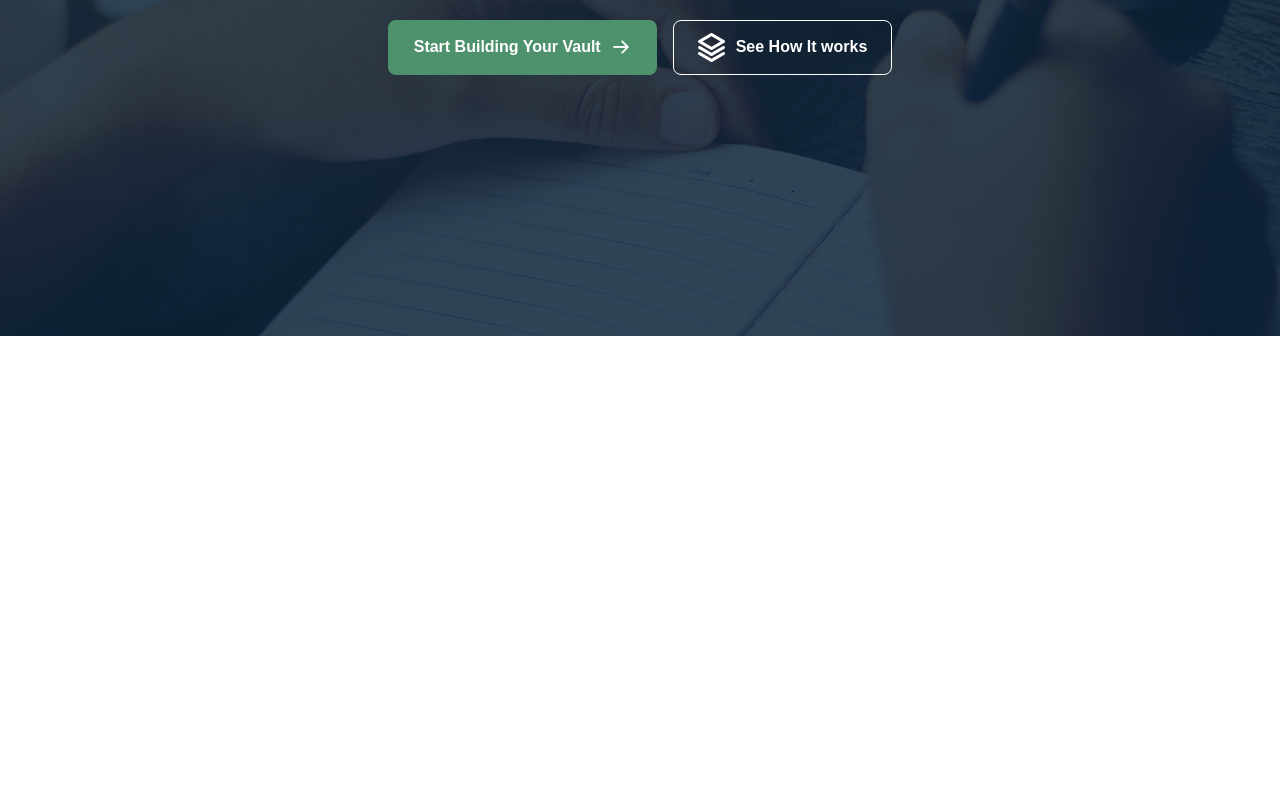
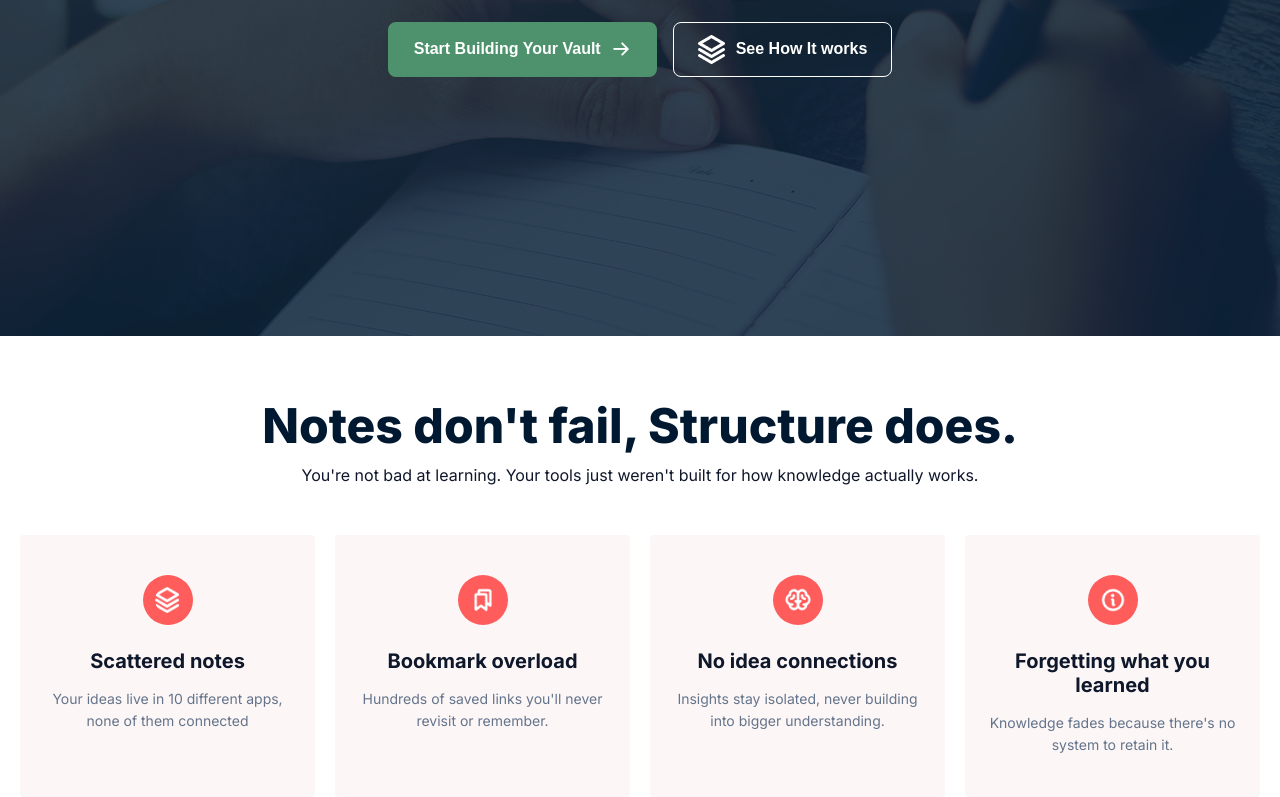
Before and after one commit to Parvez-oos/Assignment-1, a plain HTML site: page index.html in a window 1280 px wide. Shown: the part 430-1227 px from the top of the page. Before the commit the page ends 800 px from the top, so only its background shows below. Drawn offline with Linux system fonts and the light colour scheme.

Commit message:
problems section is completed with resources

```diff
--- a/index.html
+++ b/index.html
@@ -55,7 +55,52 @@ help you think clearly, connect ideas, and turn learning into long-term knowledg
 
     </section>
 
+    <!-- problems section -->
+
+    <section class="problems-section">
+        <div class="problem-item">
+            <h2>Notes don't fail, Structure does.</h2>
+        <p class="problem-description">
+    You're not bad at learning. Your tools just weren't built for how knowledge actually works.
+        </p>
+        </div>
+
+        <div class="cards">
+            <div class="card">
+                <img src="images/Vector.png" alt="vector icon">
+                <h3>Scattered notes</h3>
+                <p>
+            Your ideas live in 10 different apps, none of them connected
+                </p>
+        </div>
 
 
+            <div class="card">
+                <img src="images/Bookmarks.png" alt="Booksmarks icon">
+                <h3>Bookmark overload</h3>
+                <p>
+            Hundreds of saved links you'll never revisit or remember.
+                </p>
+        </div>
+
+        <div class="card">
+                <img src="images/Brain.png" alt="Brain icon">
+                <h3>No idea connections</h3>
+                <p>
+            Insights stay isolated, never building into bigger understanding.
+        </div>
+
+            <div class="card">
+                <img src="images/Info.png" alt="Info icon">
+                <h3>Forgetting what you learned</h3>
+                <p>
+            Knowledge fades because there's no system to retain it.
+                </p>
+        </div>
+
+
+
+        </div>
+    </section>
 </body>
 </html>
--- a/styles/knowledgeVault.css
+++ b/styles/knowledgeVault.css
@@ -102,15 +102,14 @@ nav a {
     color: #4d926d;
     padding: 8px 20px;
     border-radius: 50px;
-    font-family: sans-serif;
     font-weight: 500;
     font-size: 16px;
     box-shadow: 0 2px 4px rgba(0, 0, 0, 0.1);
 }
 
 .dot-ripple {
-    width: 12px;
-    height: 12px;
+    width: 10px;
+    height: 10px;
     background-color: #4d926d;
     border-radius: 50%;
     position: relative;
@@ -127,7 +126,7 @@ nav a {
     line-height: 50px;
 }
 .container-hero-content h1 span {
-    color: #4d926d;
+    color: #30B868;
     font-weight: 900;
 }
 
@@ -184,3 +183,65 @@ nav a {
     width: 18px;
     height: 18px;
 }
+
+
+.problems-section{
+    text-align: center;
+    padding: 60px 20px;
+    max-width: 1360px;
+    max-height:300px;
+    margin: 0 auto;
+}
+
+.problem-item h2 {
+    font-size: 48px;
+    color: #001931;
+    margin-bottom:10px;
+    font-weight: 800;
+    text-align: center;
+}
+.problem-description {
+    color:#0f172a;
+    font-size: 16px;
+    margin-bottom: 50px;
+}
+
+.cards {
+    display: flex;
+    justify-content: center;
+    gap: 20px;
+    flex-wrap: wrap;
+    max-width: 1360px;
+    max-height: 300px;
+}
+
+.card {
+    flex:1;
+    max-width: 322px;
+    max-height: 300px;
+    padding:40px 20px;
+    background:#fcf6f6;
+    border-radius:4px;
+}
+.card img {
+    width:50px;
+    height:50px;
+    margin-bottom:20px;
+    background-color: #ff5c5c;
+    border-radius: 50%;
+    padding: 12px;
+    margin-bottom: 20px;
+    object-fit: contain;
+}
+.card h3 {
+    font-size: 20px;
+    color:#0f172a;
+    margin-bottom:15px;
+    font-weight: 700;
+}
+
+.card p {
+    font-size:14px;
+    color:#64748b;
+    line-height: 1.6;
+}
```
